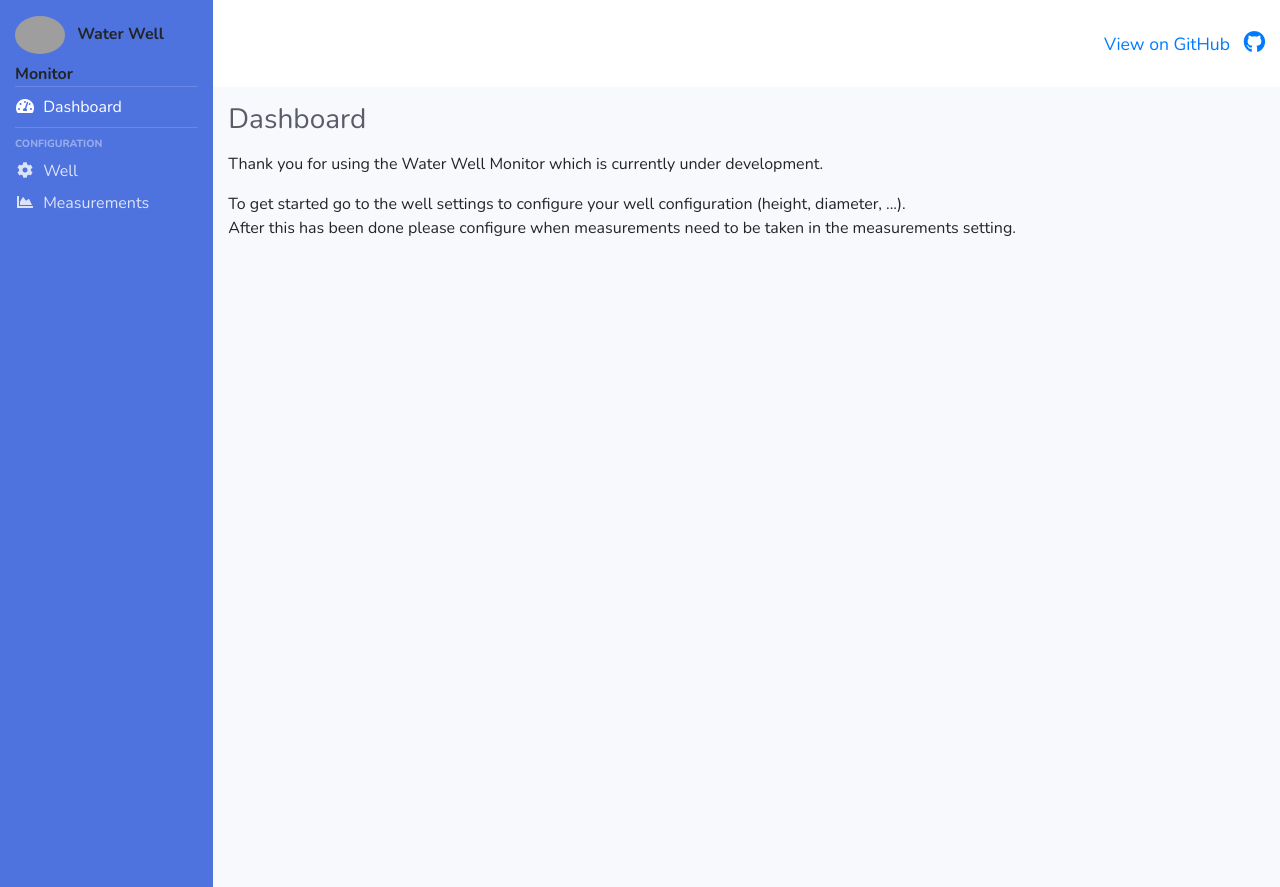
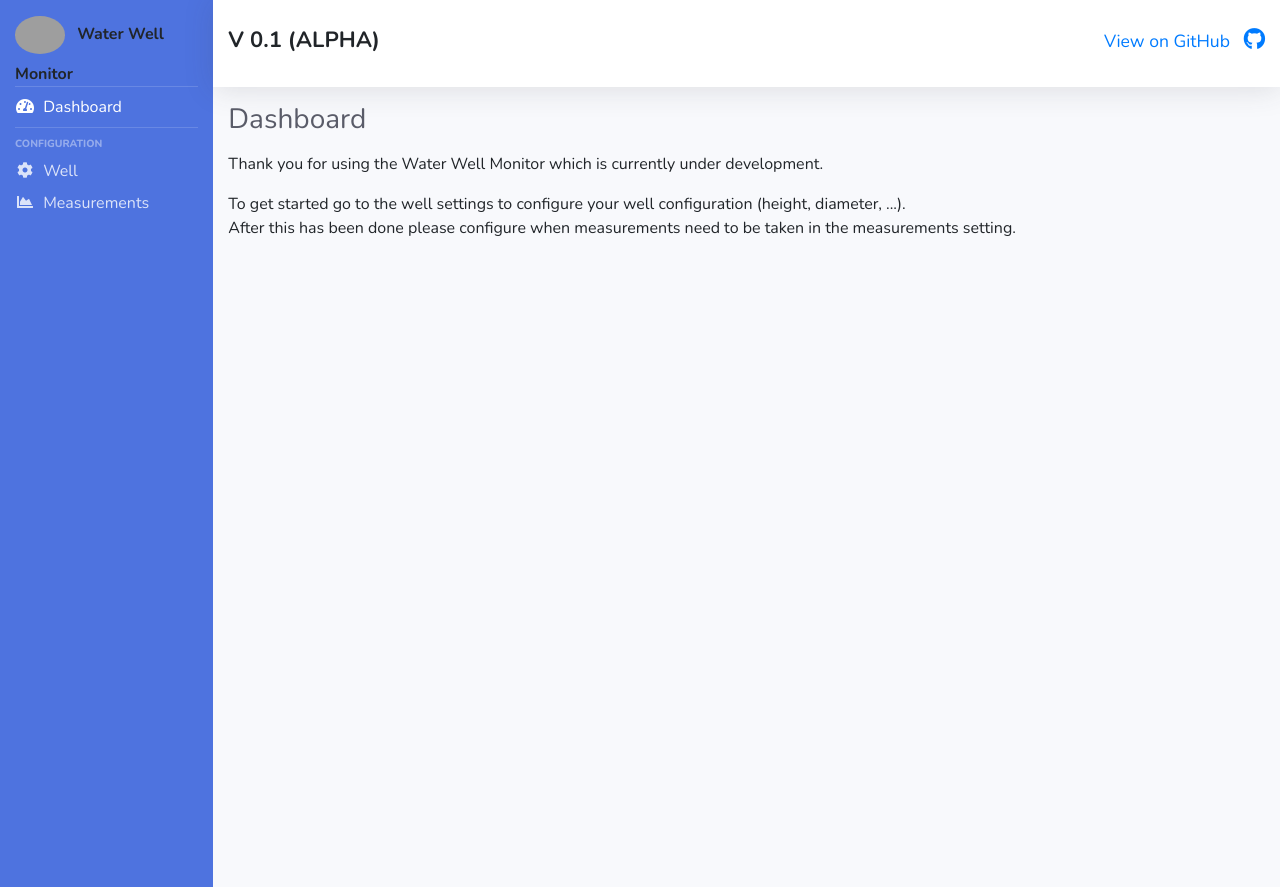
Before and after one commit to taurgis/waterwell-monitor, a plain HTML site: page index.html in a window 1280 px wide. Drawn offline with nearby package versions, Linux system fonts and the light colour scheme; grey boxes are pictures that could not be loaded.

Commit message:
Index page

```diff
--- a/index.html
+++ b/index.html
@@ -60,8 +60,11 @@
 
                 <hr class="sidebar-divider my-0">
             </div>
-            <div class="col-10 text-right  my-auto">
-                <a href="https://github.com/taurgis/waterwell-monitor" target="_blank" style="font-size: 22px;" class="text-decoration-none">
+            <div class="col-10 d-flex justify-content-between"
+                style="z-index: 1;box-shadow: 0 .15rem 1.75rem 0 rgba(58,59,69,.15)!important;">
+                <span class="pt-4 font-weight-bold" style="font-size: 22px;">V 0.1 (ALPHA)</span>
+                <a href="https://github.com/taurgis/waterwell-monitor" target="_blank" style="font-size: 22px;"
+                    class="text-decoration-none d-inline pt-4">
                     <span class="mr-2 d-none d-lg-inline text-gray-600 small">View on GitHub</span>
                     <i class="fab fa-github"></i>
                 </a>
```
